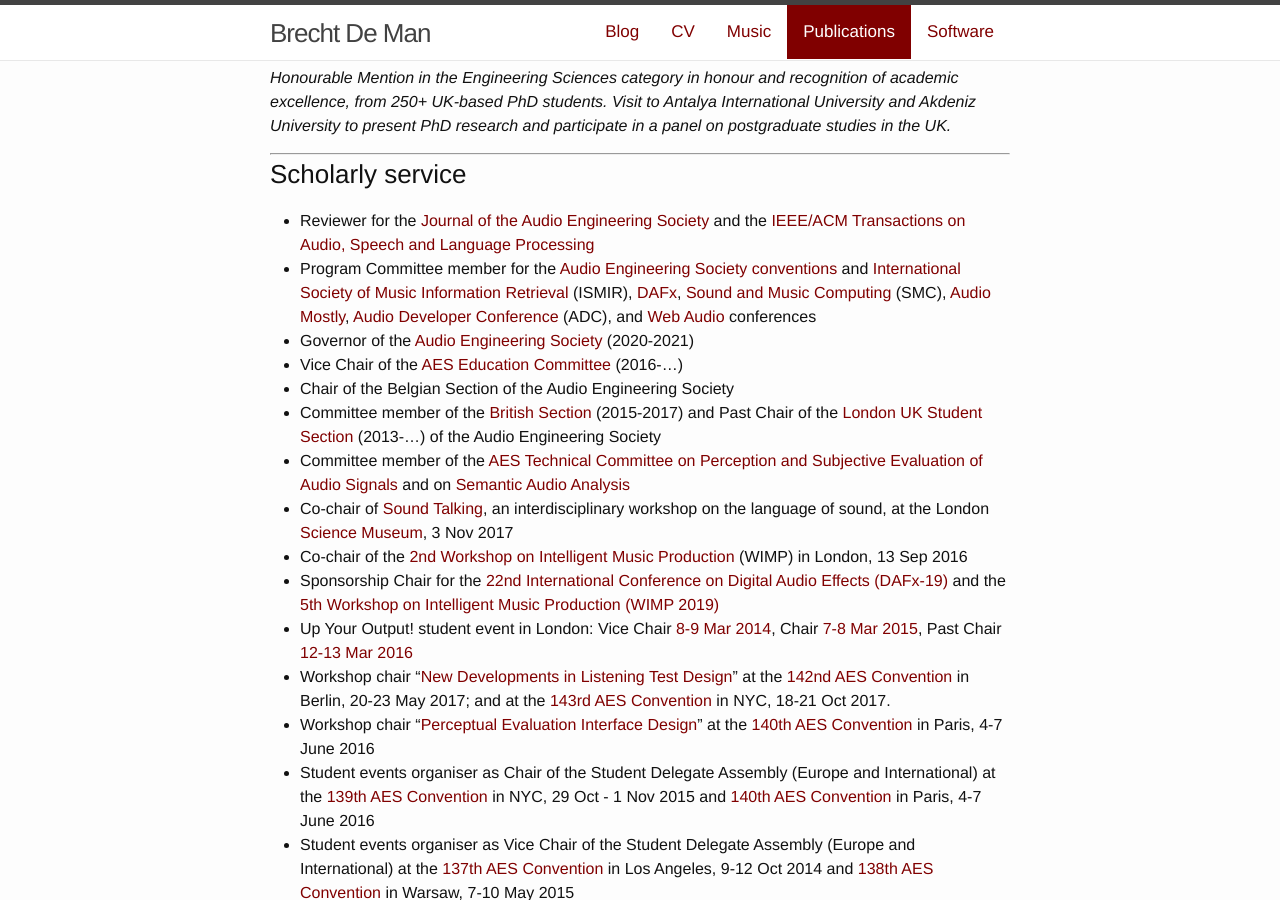
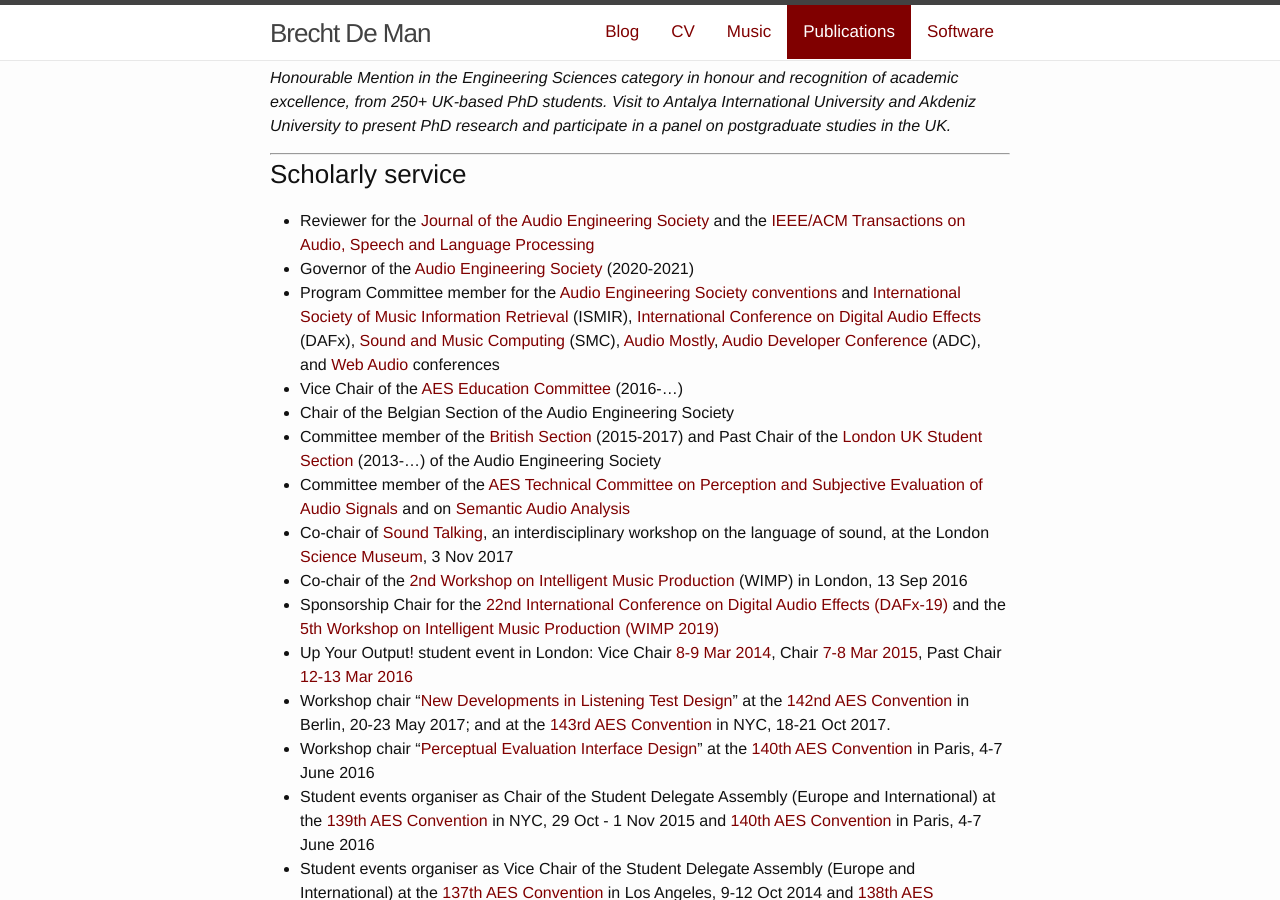
Before and after one commit to BrechtDeMan/BrechtDeMan.github.io, a Jekyll site: the page built from publications/index.md, in a window 1280 px wide and 900 px high, scrolled down 3589 px. Built offline with Jekyll 4.4.1, drawn with Linux system fonts in a browser that asks for light colours; nearby versions of some CDN libraries.

Commit message:
Merge scholarly service edits

```diff
--- a/publications/index.md
+++ b/publications/index.md
@@ -6,7 +6,10 @@ redirect_from:
 ---
 
 <div class="distribute">
-	<div><a href="http://scholar.google.co.uk/citations?user=3ndnho0AAAAJ" target="_blank">Google&nbsp;Scholar</a></div> &#124; <div><a href="https://qmul.academia.edu/BrechtDeMan" target="_blank">Academia.edu</a></div>&#124;
+	<div><a href="http://scholar.google.co.uk/citations?user=3ndnho0AAAAJ" target="_blank">Google&nbsp;Scholar</a></div>
+	&#124;
+	<div><a href="https://qmul.academia.edu/BrechtDeMan" target="_blank">Academia.edu</a></div>
+	&#124;
 	<div><a href="http://uk.linkedin.com/in/brechtdeman/" target="_blank">LinkedIn</a></div>
 	&#124;
 	<div><a href="/publications/bibliography.bib" target="_blank">BibTeX</a></div>
@@ -153,8 +156,8 @@ _Honourable Mention in the Engineering Sciences category in honour and recogniti
 ### Scholarly service
 
 - Reviewer for the [Journal of the Audio Engineering Society](http://www.aes.org/journal/) and the [IEEE/ACM Transactions on Audio, Speech and Language Processing](https://signalprocessingsociety.org/publications-resources/ieeeacm-transactions-audio-speech-and-language-processing/ieeeacm)
-- Program Committee member for the [Audio Engineering Society conventions](http://www.aes.org/events/) and [International Society of Music Information Retrieval](http://www.ismir.net) (ISMIR), [DAFx](http://www.dafx.de), [Sound and Music Computing](http://smcnetwork.org) (SMC), [Audio Mostly](http://audiomostly.com/), [Audio Developer Conference](https://juce.com/adc) (ADC), and [Web Audio](http://wac.eecs.qmul.ac.uk) conferences
 - Governor of the [Audio Engineering Society](http://www.aes.org/) (2020-2021)
+- Program Committee member for the [Audio Engineering Society conventions](http://www.aes.org/events/) and [International Society of Music Information Retrieval](http://www.ismir.net) (ISMIR), [International Conference on Digital Audio Effects](http://www.dafx.de) (DAFx), [Sound and Music Computing](http://smcnetwork.org) (SMC), [Audio Mostly](http://audiomostly.com/), [Audio Developer Conference](https://juce.com/adc) (ADC), and [Web Audio](http://wac.eecs.qmul.ac.uk) conferences
 - Vice Chair of the [AES Education Committee](http://www.aes.org/education/) (2016-...)
 - Chair of the Belgian Section of the Audio Engineering Society
 - Committee member of the [British Section](http://www.aes-uk.org/) (2015-2017) and Past Chair of the [London UK Student Section](https://www.facebook.com/AESLondonUKStudentSection/) (2013-...) of the Audio Engineering Society
```
Also changed, not shown: index.html (+8 -7 lines).
